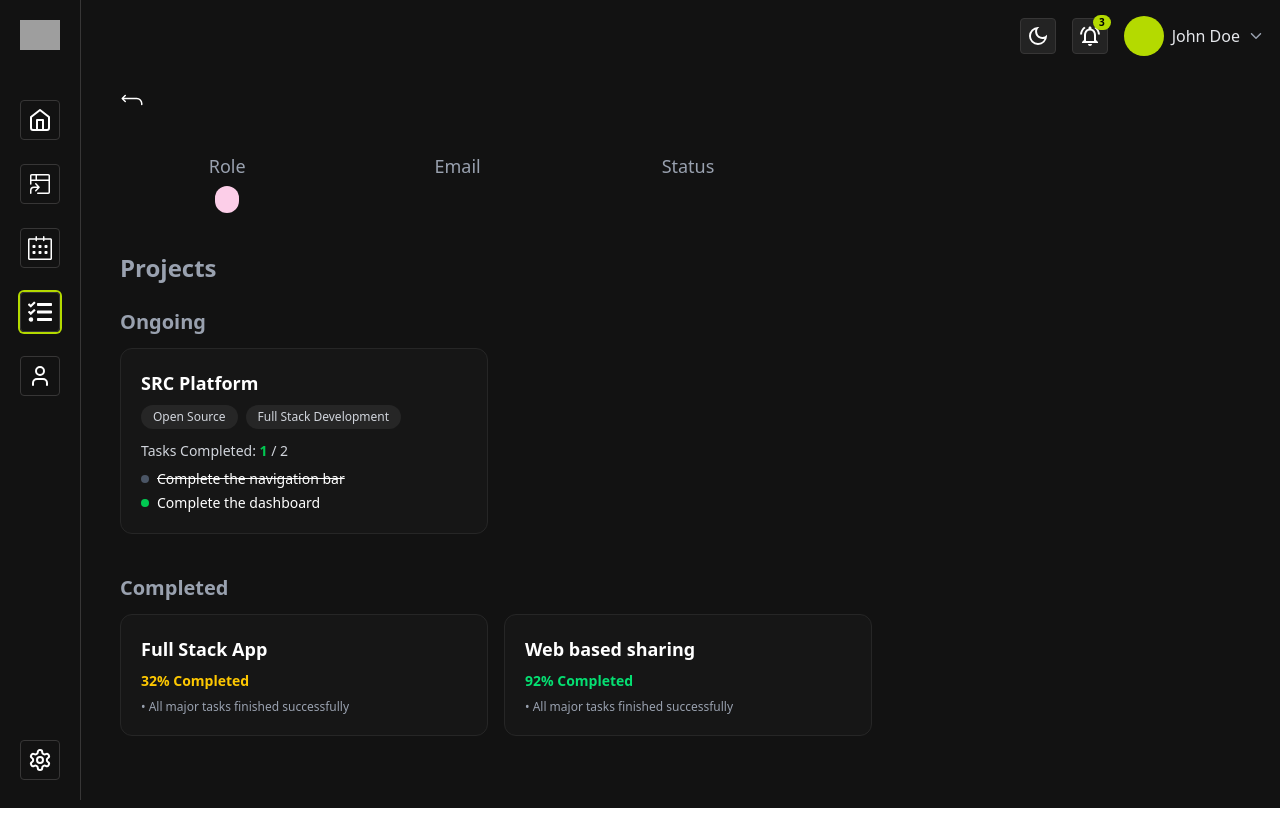
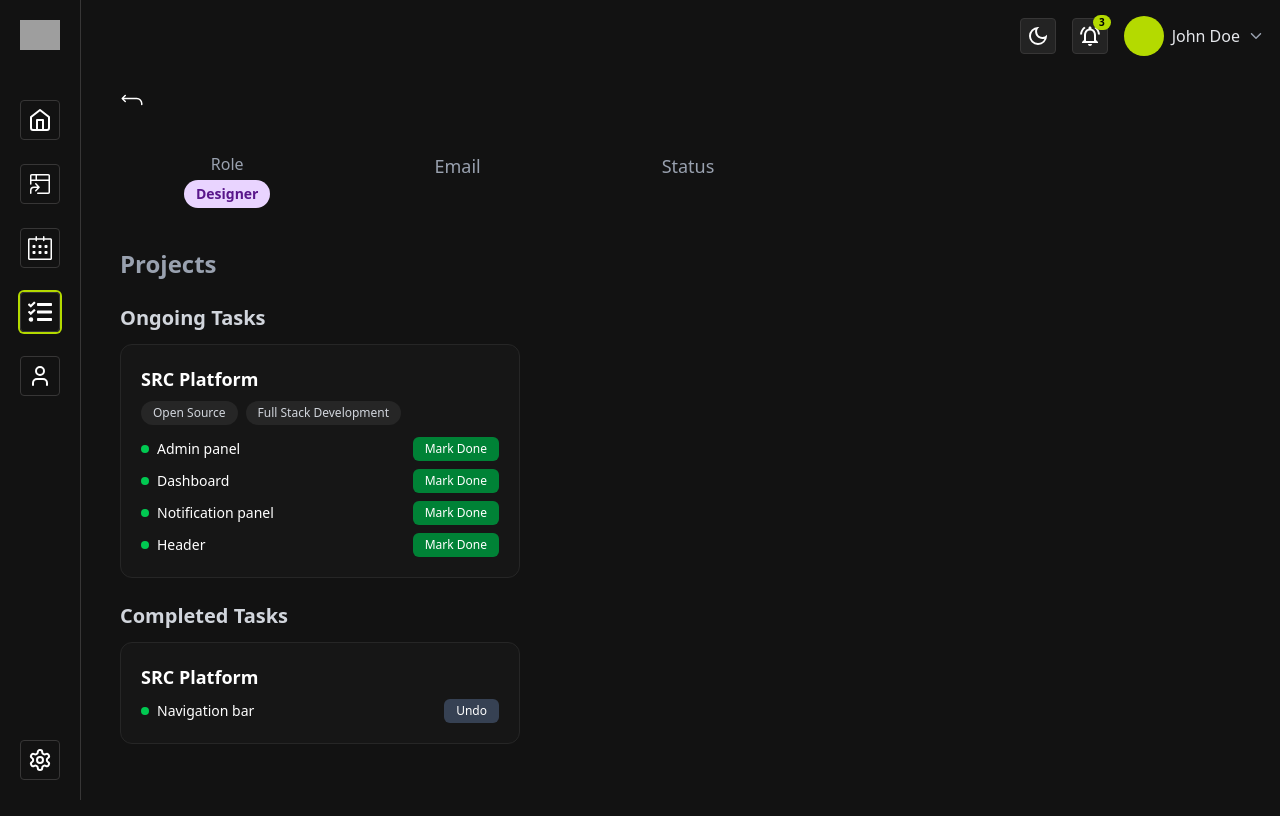
Before and after one commit to SheryiansResearchClub/SRC_Platform, a React (Vite) app in the folder client/: page /app/tasks/1 in a window 1280 px wide. Built offline with nearby package versions, Linux system fonts and the light colour scheme; grey boxes are pictures that could not be loaded.

Commit message:
added resources and updated member profile

```diff
--- a/client/src/features/Dashboard/components/ResourceLibrary.jsx
+++ b/client/src/features/Dashboard/components/ResourceLibrary.jsx
@@ -25,10 +25,10 @@ const ResourceLibrary = ({ resources }) => {
           <h2 className={`text-xl font-semibold  ${dark ? "text-gray-200" : 'text-gray-800'}`}>Resource Library</h2>
         </div>
         <button
-          onClick={() => setShowAll(!showAll)}
+
           className={`text-sm font-medium  ${dark ? "text-gray-300 hover:text-white" : "text-gray-500 hover:text-gray-800"}`}
         >
-          {showAll ? "View Less" : "View All"}
+          <a href="/app/resources">View All</a>
         </button>
       </div>
 
--- a/client/src/features/Dashboard/components/Resources.jsx
+++ b/client/src/features/Dashboard/components/Resources.jsx
@@ -1,8 +1,111 @@
 import React from 'react'
+import ThemeContext from '@/context/ThemeContext'
+import { ResourceIcon } from './icons/ResourceIcon'
+import { PlayCircle, Download } from 'lucide-react'
+import { useContext } from 'react'
 
 const Resources = () => {
+  const iconColors = ["#3B82F6", "#10B981", "#F59E0B", "#EF4444"];
+  const {dark} = useContext(ThemeContext)
+
+  const resources = [
+    {
+      id: 1,
+      name: "Introduction to React",
+      author: "Dan Abramov",
+      type: "vid", // shows Play button
+      url: "https://example.com/react-intro"
+    },
+    {
+      id: 2,
+      name: "Advanced JavaScript Guide",
+      author: "Kyle Simpson",
+      type: "pdf", // shows Download button
+      url: "https://example.com/js-guide"
+    },
+    {
+      id: 3,
+      name: "Tailwind CSS Basics",
+      author: "Sarah Drasner",
+      type: "vid",
+      url: "https://example.com/tailwind-basics"
+    },
+    {
+      id: 4,
+      name: "Node.js Cheatsheet",
+      author: "Ryan Dahl",
+      type: "pdf",
+      url: "https://example.com/node-cheatsheet"
+    },
+    {
+      id: 5,
+      name: "UI Design Principles",
+      author: "Adam Wathan",
+      type: "pdf",
+      url: "https://example.com/ui-design"
+    }
+  ];
+
+
   return (
-    <div>Resources</div>
+    <div className="">
+      <h1 className='text-2xl mb-7 '>Resource Library</h1>
+      <div className='flex gap-5 flex-wrap'>
+      {resources.map((resource, index) => (
+        <div
+          key={resource.id || index}
+          className={`flex-shrink-0 w-56 p-2.5 rounded-xl shadow-sm border transition-colors duration-300 ${
+            dark
+              ? "bg-[#2f2f2f] border-[#555555] hover:bg-[#252525]"
+              : "bg-white border-gray-100 hover:bg-gray-50"
+          }`}
+        >
+          <div className="flex items-center space-x-2 mb-1">
+            <ResourceIcon
+              type={resource.type}
+              color={iconColors[index % iconColors.length]}
+            />
+            <div>
+              <div
+                className={`font-medium text-sm ${
+                  dark ? "text-gray-200" : "text-gray-800"
+                }`}
+              >
+                {resource.name}
+              </div>
+              <div
+                className={`text-xs ${
+                  dark ? "text-gray-300" : "text-gray-500"
+                }`}
+              >
+                {resource.author}
+              </div>
+            </div>
+          </div>
+
+          {resource.type === "vid" ? (
+            <button
+              className="w-7 h-7 rounded-full flex items-center justify-center hover:opacity-90"
+              style={{
+                backgroundColor: iconColors[index % iconColors.length],
+                color: "#fff",
+              }}
+            >
+              <PlayCircle size={14} />
+            </button>
+          ) : (
+            <button
+              className="hover:opacity-80"
+              style={{ color: iconColors[index % iconColors.length] }}
+            >
+              <Download size={18} />
+            </button>
+          )}
+        </div>
+      ))}
+
+      </div>
+    </div>
   )
 }
 
--- a/client/src/features/Task/components/MemberProfile.jsx
+++ b/client/src/features/Task/components/MemberProfile.jsx
@@ -3,7 +3,7 @@ import { useLocation, useNavigate } from "react-router-dom";
 import { IoReturnUpBack } from "react-icons/io5";
 import ThemeContext from "@/context/ThemeContext";
 import TaskBox from "./TaskBox";
-import members from "./data"; // ✅ Import all members
+import members from "./data";
 
 const MemberProfile = () => {
   const navigate = useNavigate();
@@ -13,29 +13,34 @@ const MemberProfile = () => {
 
   const toggleTask = () => setAssignTask((prev) => !prev);
 
+  const member = state?.member || {};
+  const isAdmin = member.isAdmin === "true";
 
-  const member = state?.member || {};
+  // ✅ Manage state
+  const [tasks, setTasks] = useState([
+    { name: "Admin panel", done: false },
+    { name: "Dashboard", done: false },
+    { name: "Notification panel", done: false },
+    { name: "Header", done: false },
+  ]);
+
+  const [completedTasks, setCompletedTasks] = useState([
+    { name: "Navigation bar" },
+  ]);
 
 
-  const isAdmin = member.isAdmin === "true";
+  const handleMarkDone = (index) => {
+    const taskToMove = tasks[index];
+    setTasks((prev) => prev.filter((_, i) => i !== index));
+    setCompletedTasks((prev) => [...prev, taskToMove]);
+  };
 
-  const ongoingProjects = [
-    {
-      title: "SRC Platform",
-      description:
-        "We’re not just another college club — we’re a collective of curious minds, restless builders, and ambitious dreamers who believe in turning wild ideas into tangible things.",
-      tags: ["Open Source", "Full Stack Development"],
-      tasks: [
-        { name: "Complete the navigation bar", done: true },
-        { name: "Complete the dashboard", done: false },
-      ],
-    },
-  ];
 
-  const completedProjects = [
-    { title: "Full Stack App", progress: 32 },
-    { title: "Web based sharing", progress: 92 },
-  ];
+  const handleUndo = (index) => {
+    const taskToRestore = completedTasks[index];
+    setCompletedTasks((prev) => prev.filter((_, i) => i !== index));
+    setTasks((prev) => [...prev, { ...taskToRestore, done: false }]);
+  };
 
   return (
     <div
@@ -55,7 +60,6 @@ const MemberProfile = () => {
       <div className="flex flex-wrap items-center justify-between gap-3">
         <h1 className="text-3xl font-semibold">{member.name}</h1>
 
-        {/* Only admin can assign */}
         {isAdmin && (
           <button
             onClick={toggleTask}
@@ -75,24 +79,12 @@ const MemberProfile = () => {
       )}
 
       {/* Info Section */}
-      <div className="mt-6 grid grid-cols-2 sm:grid-cols-2 md:grid-cols-3 lg:grid-cols-5 gap-4 text-sm text-center">
-        <div className="text-lg">
+      <div className="mt-6 grid grid-cols-2 sm:grid-cols-3 lg:grid-cols-5 gap-4 text-center">
+        <div>
           <p className={`${dark ? "text-gray-400" : "text-[#1e1e1e]"}`}>Role</p>
-          <div className="mt-1">
-            <span
-              className={`px-3 py-1 rounded-full text-sm font-semibold ${
-                member.role?.toLowerCase().includes("designer")
-                  ? "bg-purple-300 text-purple-900"
-                  : member.role?.toLowerCase().includes("backend")
-                  ? "bg-green-200 text-green-900"
-                  : member.role?.toLowerCase().includes("strategist")
-                  ? "bg-yellow-200 text-yellow-900"
-                  : "bg-pink-200 text-red-800"
-              }`}
-            >
-              {member.role}
+          <span className="px-3 py-1 mt-1 inline-block rounded-full bg-purple-200 text-purple-900 font-semibold text-sm">
+            Designer
           </span>
-          </div>
         </div>
 
         <div className="text-lg">
@@ -147,122 +139,112 @@ const MemberProfile = () => {
           Projects
         </h2>
 
-        {/* Ongoing Projects */}
+        {/* Ongoing Tasks */}
         <div className="mt-6">
         <h3
             className={`text-xl font-semibold mb-3 ${
-              dark ? "text-gray-400" : "text-black/90"
+              dark ? "text-gray-300" : "text-black/90"
             }`}
           >
-            Ongoing
+            Ongoing Tasks
           </h3>
-
-          <div className="grid sm:grid-cols-2 lg:grid-cols-3 gap-4">
-            {ongoingProjects.map((project, i) => {
-              const totalTasks = project.tasks.length;
-              const completedTasks = project.tasks.filter((t) => t.done).length;
-
-              return (
         <div
-                  key={i}
-                  className={`p-5 rounded-xl border ${
+          className={`p-5 rounded-xl border w-full sm:w-[400px] ${
             dark
               ? "bg-[#161616] border-[#262626]"
               : "bg-gray-100 border-gray-300"
           }`}
         >
-                  <h4 className="text-lg font-semibold mb-2">
-                    {project.title}
-                  </h4>
+          <h3 className="text-lg font-semibold mb-2">SRC Platform</h3>
 
           <div className="flex flex-wrap gap-2 mb-3">
-                    {project.tags.map((tag, t) => (
             <span
-                        key={t}
               className={`px-3 py-1 rounded-full text-xs ${
                 dark
                   ? "bg-[#262626] text-gray-300"
-                            : "bg-[#d4d4d4] text-black"
+                  : "bg-gray-200 text-black"
               }`}
             >
-                        {tag}
+              Open Source
             </span>
-                    ))}
+            <span
+              className={`px-3 py-1 rounded-full text-xs ${
+                dark
+                  ? "bg-[#262626] text-gray-300"
+                  : "bg-gray-200 text-black"
+              }`}
+            >
+              Full Stack Development
+            </span>
           </div>
 
-                  <p
-                    className={`text-sm mb-2 ${
-                      dark ? "text-gray-300" : "text-gray-700"
+          {tasks.map((task, index) => (
+            <div
+              key={index}
+              className="flex items-center justify-between mt-2 text-sm"
+            >
+              <div className="flex items-center gap-2">
+                <span className="h-2 w-2 rounded-full bg-green-500"></span>
+                {task.name}
+              </div>
+              <button
+                onClick={() => handleMarkDone(index)}
+                className={`text-xs px-3 py-1 rounded-md ${
+                  dark
+                    ? "bg-green-700 hover:bg-green-600 text-white"
+                    : "bg-green-200 hover:bg-green-300 text-green-800"
                 }`}
               >
-                    Tasks Completed:{" "}
-                    <span className="font-semibold text-green-500">
-                      {completedTasks}
-                    </span>{" "}
-                    / {totalTasks}
-                  </p>
-
-                  <ul className="space-y-1 text-sm">
-                    {project.tasks.map((task, j) => (
-                      <li
-                        key={j}
-                        className={`flex items-center gap-2 ${
-                          task.done ? "text-gray-500 line-through" : ""
-                        } ${dark ? "text-white" : "text-black"}`}
-                      >
-                        <span
-                          className={`h-2 w-2 rounded-full ${
-                            task.done ? "bg-gray-600" : "bg-green-500"
-                          }`}
-                        ></span>
-                        {task.name}
-                      </li>
+                Mark Done
+              </button>
+            </div>
           ))}
-                  </ul>
-                </div>
-              );
-            })}
         </div>
         </div>
 
-        {/* Completed Projects */}
-        <div className="mt-10">
+        {/* Completed Tasks */}
+        <div className="mt-6">
           <h3
             className={`text-xl font-semibold mb-3 ${
-              dark ? "text-gray-400" : "text-black/90"
+              dark ? "text-gray-300" : "text-black"
             }`}
           >
-            Completed
+            Completed Tasks
           </h3>
 
-          <div className="grid sm:grid-cols-2 lg:grid-cols-3 gap-4">
-            {completedProjects.map((project, i) => (
+          {completedTasks.length > 0 && (
             <div
-                key={i}
-                className={`p-5 rounded-xl border flex flex-col items-start ${
+              className={`p-5 rounded-xl border w-full sm:w-[400px] ${
                 dark
                   ? "bg-[#161616] border-[#262626]"
                   : "bg-gray-100 border-gray-300"
               }`}
             >
-                <h4 className="text-lg font-semibold mb-2">{project.title}</h4>
+              <h4 className="text-lg font-semibold mb-2">SRC Platform</h4>
+
+              {completedTasks.map((task, index) => (
                 <div
-                  className={`text-sm font-semibold mb-2 ${
-                    project.progress >= 80 ? "text-green-400" : "text-yellow-400"
+                  key={index}
+                  className="flex items-center justify-between mt-2 text-sm"
+                >
+                  <div className="flex items-center gap-2">
+                    <span className="h-2 w-2 rounded-full bg-green-500"></span>
+                    {task.name}
+                  </div>
+                  <button
+                    onClick={() => handleUndo(index)}
+                    className={`text-xs px-3 py-1 rounded-md ${
+                      dark
+                        ? "bg-gray-700 hover:bg-gray-600 text-white"
+                        : "bg-gray-200 hover:bg-gray-300 text-black"
                     }`}
                   >
-                  {project.progress}% Completed
-                </div>
-                <p
-                  className={`text-xs ${
-                    dark ? "text-gray-400" : "text-gray-600"
-                  }`}
-                >
-                  • All major tasks finished successfully
-                </p>
+                    Undo
+                  </button>
                 </div>
               ))}
             </div>
+          )}
         </div>
       </div>
     </div>
--- a/client/src/routers/AppRouter.jsx
+++ b/client/src/routers/AppRouter.jsx
@@ -18,6 +18,7 @@ import ProjectPage from "@/components/ProjectPage";
 import MemberProfile from "@/features/Task/components/MemberProfile";
 import UserProfile from "@/components/UserProfile";
 import Calendar from "@/features/Dashboard/components/CalendarSection";
+import Resources from "@/features/Dashboard/components/Resources";
 
 // Your PrivateRoute component is now here and will work
 function PrivateRoute({ children }) {
@@ -91,6 +92,10 @@ const AppRouter = () => {
           path: "calendar",
           element: <Calendar />,
         },
+        {
+          path: "resources",
+          element: <Resources />,
+        }
       ],
     },
 
```
Lines whose indentation alone changed are shown as unchanged.
